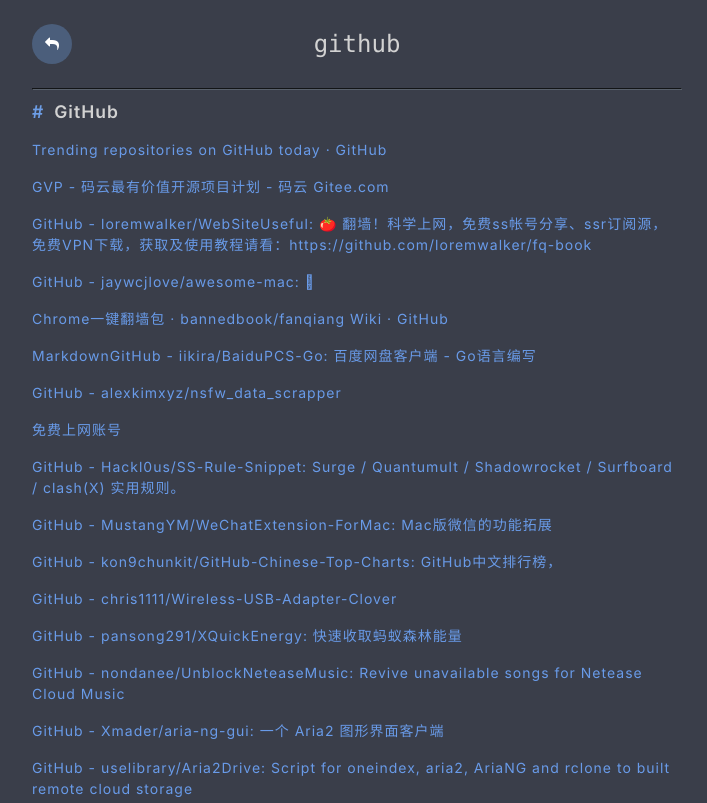
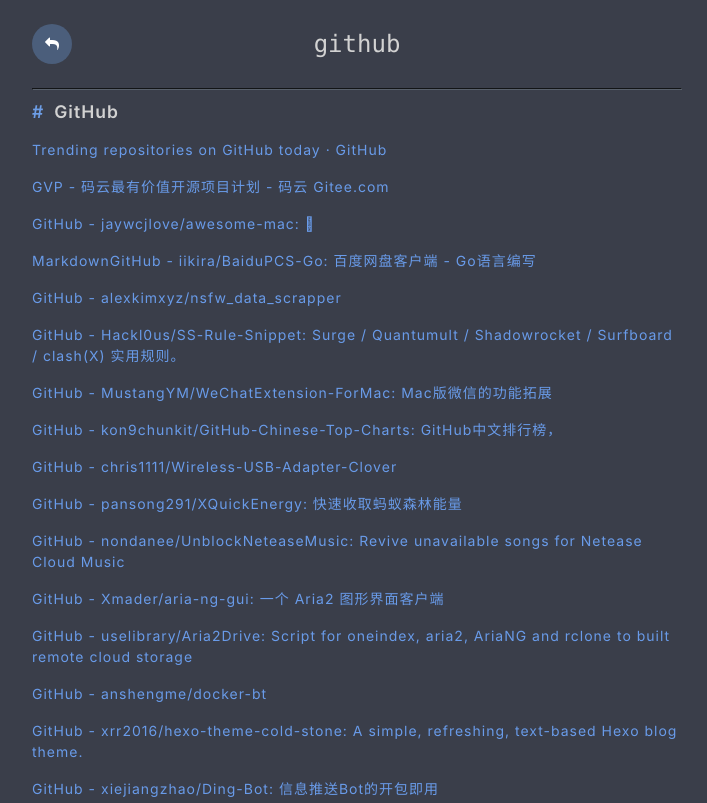
Before and after one commit to hello19/hello19.github.io, a plain HTML site: page Bookmarks/github-marks/index.html in a window 1280 px wide. Shown: the top 803 px of the page, without its empty margins (283-990 px from the left). Drawn offline with Linux system fonts and the light colour scheme; a script that the page names is missing.

Commit message:
Update index.html

```diff
--- a/Bookmarks/github-marks/index.html
+++ b/Bookmarks/github-marks/index.html
@@ -31,12 +31,9 @@
     <div class="post-content">
         <h3 id="GitHub"><a href="#GitHub" class="headerlink" title="GitHub"></a>GitHub</h3><p><a href="https://github.com/trending" target="_blank" rel="noopener">Trending repositories on GitHub today · GitHub</a></p>
 <p><a href="https://gitee.com/gvp" target="_blank" rel="noopener">GVP - 码云最有价值开源项目计划 - 码云 Gitee.com</a></p>
-<p><a href="https://github.com/loremwalker/WebSiteUseful" target="_blank" rel="noopener">GitHub - loremwalker/WebSiteUseful: 🍅 翻墙！科学上网，免费ss帐号分享、ssr订阅源，免费VPN下载，获取及使用教程请看：https://github.com/loremwalker/fq-book</a></p>
 <p><a href="https://github.com/jaywcjlove/awesome-mac" target="_blank" rel="noopener">GitHub - jaywcjlove/awesome-mac:  </a></p>
-<p><a href="https://github.com/bannedbook/fanqiang/wiki/Chrome%E4%B8%80%E9%94%AE%E7%BF%BB%E5%A2%99%E5%8C%85" target="_blank" rel="noopener">Chrome一键翻墙包 · bannedbook/fanqiang Wiki · GitHub</a></p>
 <p><a href="http://younghz.github.io/Markdown/" target="_blank" rel="noopener">Markdown</a><a href="https://github.com/iikira/BaiduPCS-Go" target="_blank" rel="noopener">GitHub - iikira/BaiduPCS-Go: 百度网盘客户端 - Go语言编写</a></p>
 <p><a href="https://github.com/alexkimxyz/nsfw_data_scrapper" target="_blank" rel="noopener">GitHub - alexkimxyz/nsfw_data_scrapper</a></p>
-<p><a href="https://free-ss.site/" target="_blank" rel="noopener">免费上网账号</a></p>
 <p><a href="https://github.com/Hackl0us/SS-Rule-Snippet#%E8%A7%84%E5%88%99%E9%9B%86%E8%AF%B4%E6%98%8E" target="_blank" rel="noopener">GitHub - Hackl0us/SS-Rule-Snippet: Surge / Quantumult / Shadowrocket / Surfboard / clash(X) 实用规则。</a></p>
 <p><a href="https://github.com/MustangYM/WeChatExtension-ForMac" target="_blank" rel="noopener">GitHub - MustangYM/WeChatExtension-ForMac: Mac版微信的功能拓展</a></p>
 <p><a href="https://github.com/kon9chunkit/GitHub-Chinese-Top-Charts" target="_blank" rel="noopener">GitHub - kon9chunkit/GitHub-Chinese-Top-Charts: GitHub中文排行榜，</a></p>
```
